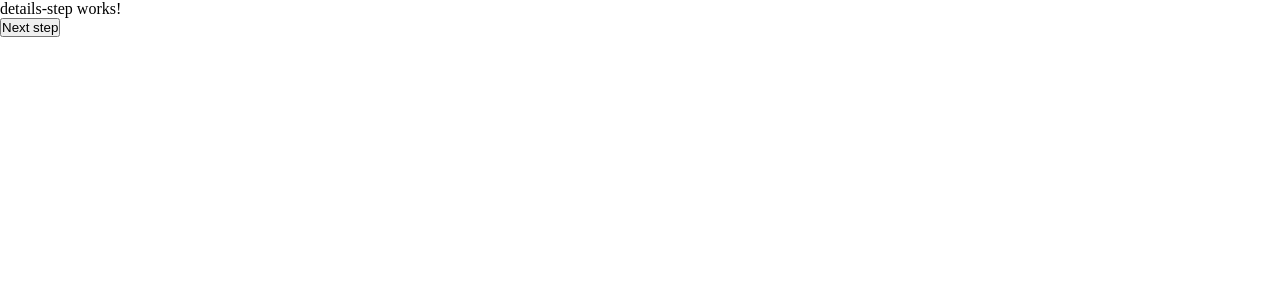
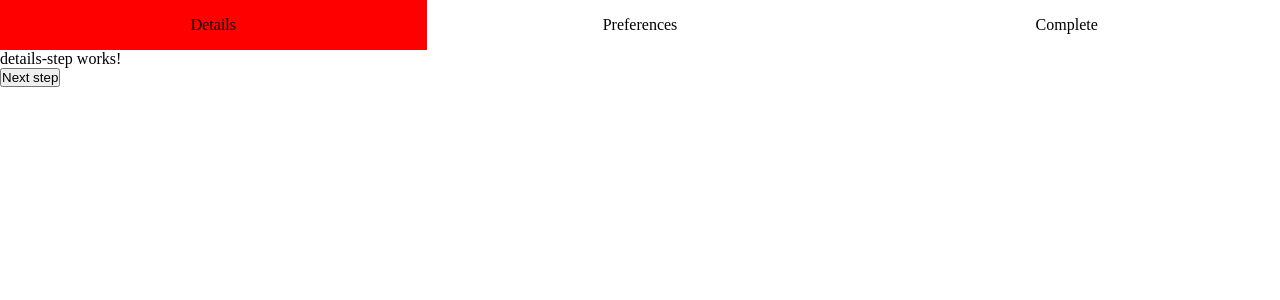
Before and after one commit to jhonashc/ng-stepper, an Angular app: page /stepper/details in a window 1280 px wide. Shown: the top 300 px of the page. Built offline with nearby package versions, Linux system fonts and the light colour scheme.

Commit message:
stepper layout updated: Added an effect to redirect the user to the last step where they left off

```diff
--- a/src/app/layouts/stepper-layout/stepper-layout.component.html
+++ b/src/app/layouts/stepper-layout/stepper-layout.component.html
@@ -1,14 +1,13 @@
 <div class="container">
   <ul class="stepper">
-    @for (formStep of formSteps; track formStep.id; let idx = $index) {
+    @for (step of stepList; track step.id; let idx = $index) {
     <li
       class="stepper__item"
       [ngClass]="{
-        'stepper__item--active': selectedIndex() === idx,
-        'stepper__item--done': isStepCompleted(formStep.stepType)
+        'stepper__item--active': currentIndex() === idx
       }"
     >
-      {{ formStep.label | titlecase }}
+      {{ step.label | titlecase }}
     </li>
     }
   </ul>
--- a/src/app/layouts/stepper-layout/stepper-layout.component.ts
+++ b/src/app/layouts/stepper-layout/stepper-layout.component.ts
@@ -1,8 +1,8 @@
-import { Component, effect, inject } from '@angular/core';
+import { Component, inject, effect } from '@angular/core';
 import { NgClass, TitleCasePipe } from '@angular/common';
 import { RouterOutlet } from '@angular/router';
 
-import { StepperService, StepType } from '../../services/stepper.service';
+import { StepperService } from '../../services/stepper.service';
 
 @Component({
   selector: 'app-stepper-layout',
@@ -14,15 +14,13 @@
 export class StepperLayoutComponent {
   private stepperService = inject(StepperService);
 
-  public formSteps = this.stepperService.formSteps;
-  public selectedIndex = this.stepperService.selectedIndex;
+  public stepList = this.stepperService.stepList;
+  public currentIndex = this.stepperService.currentIndex;
   public currentRoute = this.stepperService.currentRoute;
 
   constructor() {
-    effect(() => this.stepperService.redirectTo(this.currentRoute()));
-  }
-
-  isStepCompleted(stepType: StepType): boolean {
-    return this.stepperService.isStepCompleted(stepType);
+    effect(() => {
+      this.stepperService.redirectTo(this.currentRoute());
+    });
   }
 }
```
